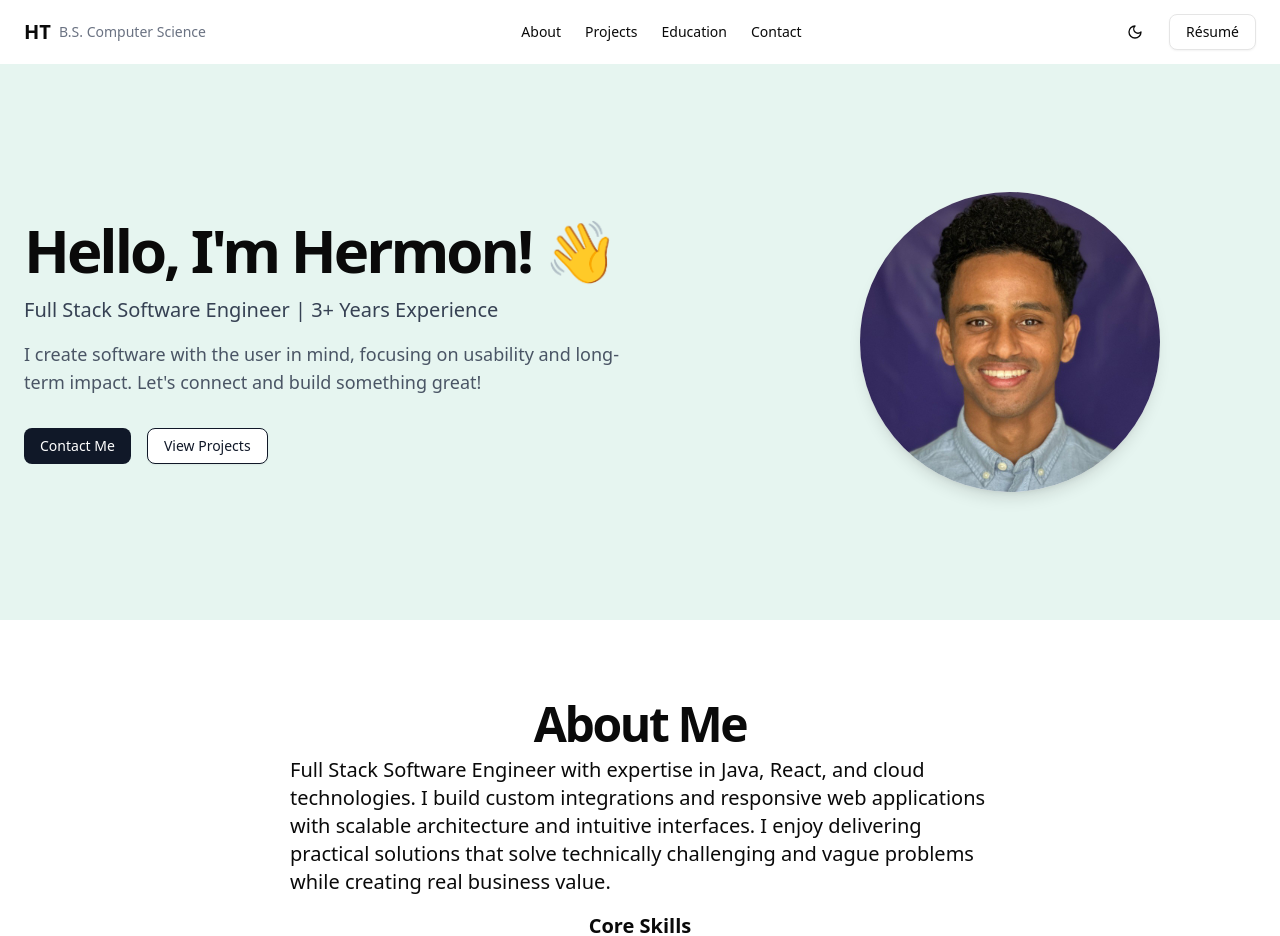
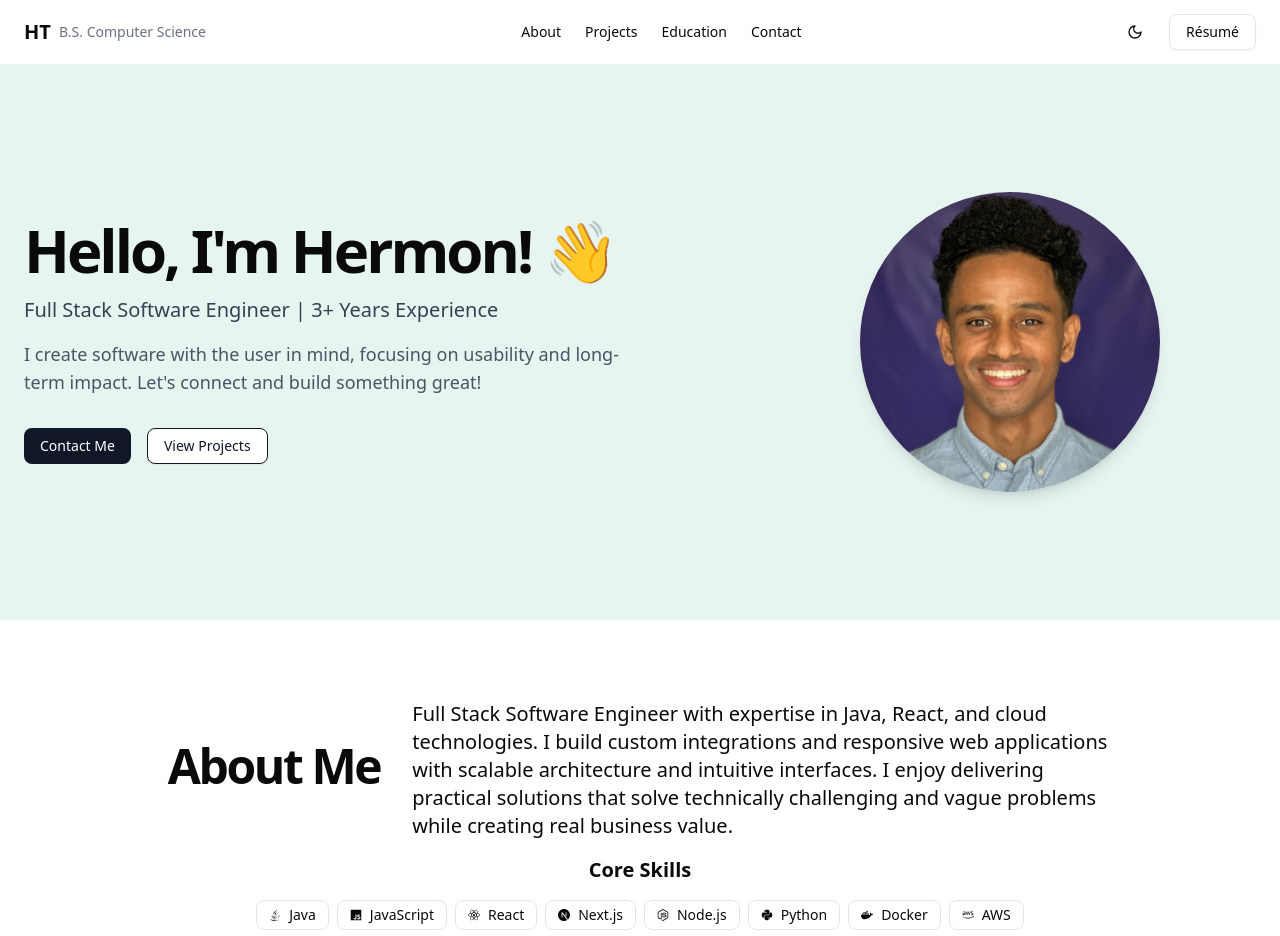
Before and after one commit to hermontes/hermon-tesfatsion, a Next.js app: page / in a window 1280 px wide. Shown: the top 936 px of the page. Built offline with nearby package versions, Linux system fonts and the light colour scheme.

Commit message:
adjust about me section

```diff
--- a/src/app/page.tsx
+++ b/src/app/page.tsx
@@ -59,7 +59,7 @@ export default function Home() {
       <section id="about" className="w-full py-12 md:py-24 lg:py-20">
         <div className="container mx-auto px-4 md:px-6">
           <div className="flex flex-col items-center justify-center space-y-4 text-center">
-            <div className="space-y-2">
+            <div className="flex flex-col lg:flex-row lg:gap-8 items-center space-y-2">
               <h2 className="text-3xl font-bold tracking-tighter sm:text-4xl md:text-5xl">About Me</h2>
               <p className="mx-auto max-w-[700px] text-base md:text-lg lg:text-xl lg:text-left dark:text-gray-200">
                 Full Stack Software Engineer with expertise in Java, React, and cloud technologies. I build custom integrations and responsive web applications with scalable architecture and intuitive interfaces. I enjoy delivering practical solutions that solve technically challenging and vague problems while creating real business value.
```
